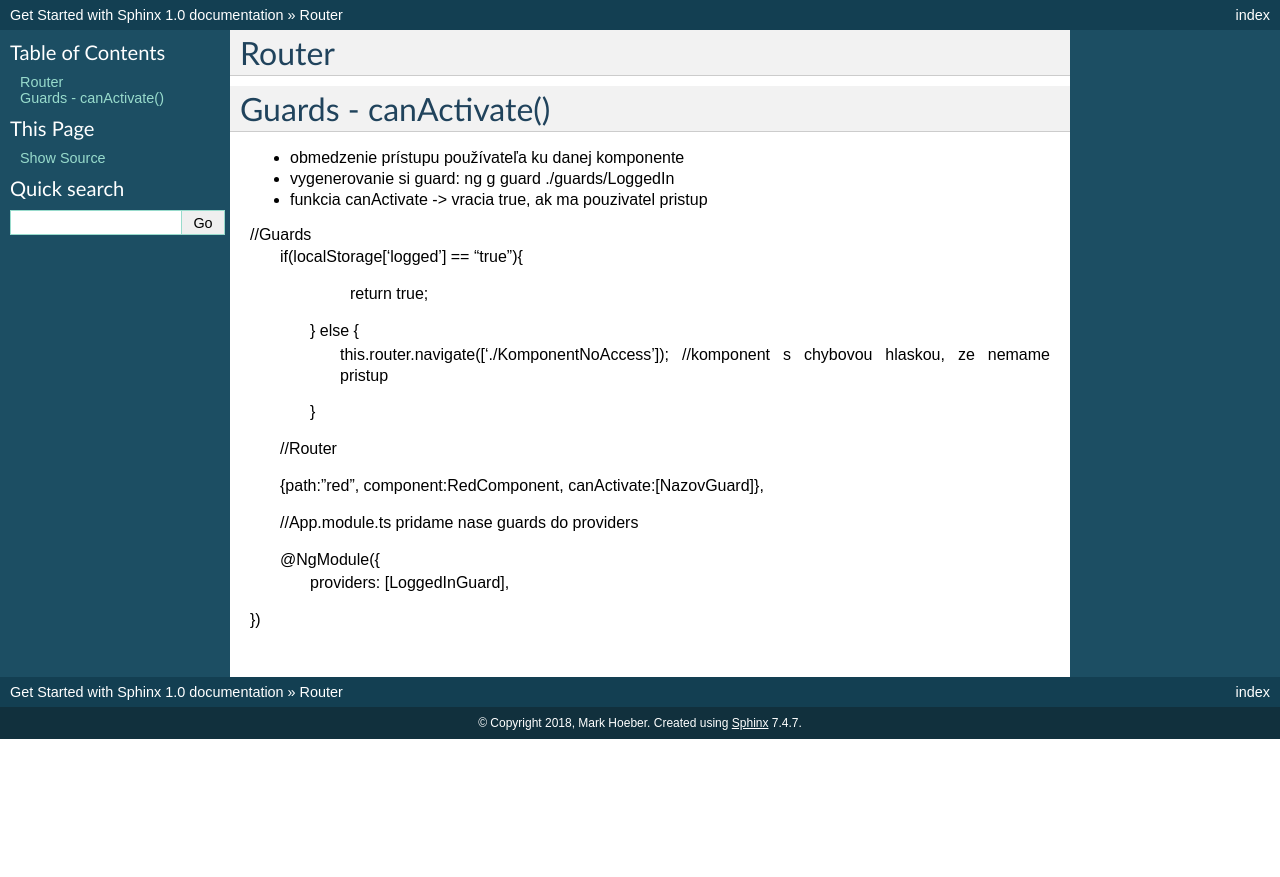
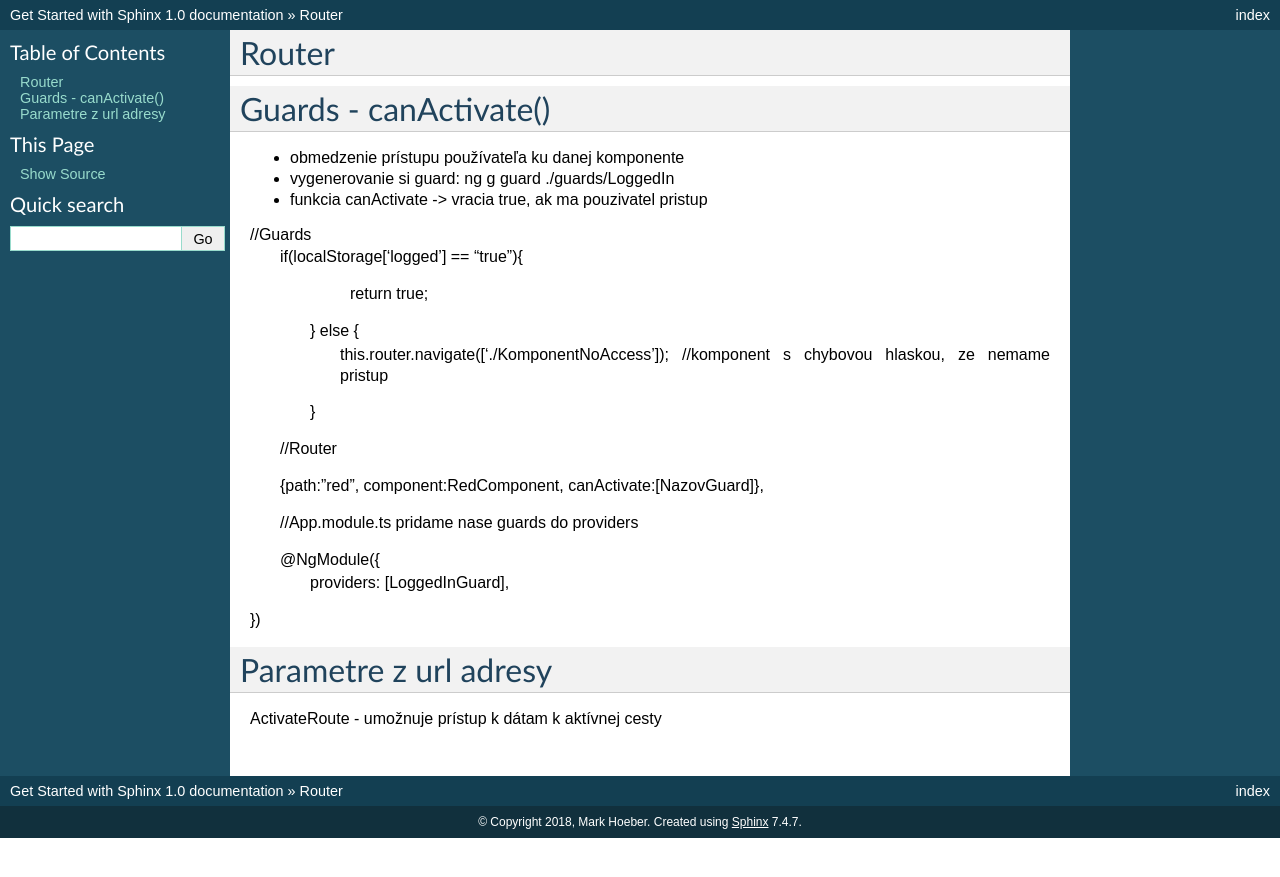
Before and after one commit to Anubisthe12/git, a Sphinx documentation site: the page built from source/Router2.rst, in a window 1280 px wide. Shown: the top 877 px of the page. Built offline with Sphinx 7.4.7, drawn with Linux system fonts in a browser that asks for light colours; pages that are not in the unit, such as notebooks, are missing from menus.

Commit message:
Update Router2.rst

```diff
--- a/source/Router2.rst
+++ b/source/Router2.rst
@@ -26,3 +26,8 @@ Guards - canActivate()
  @NgModule({
      providers: [LoggedInGuard],
 })
+
+Parametre z url adresy
+=============
+
+ActivateRoute - umožnuje prístup k dátam k aktívnej cesty
```
